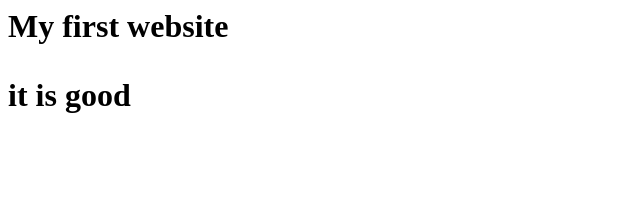
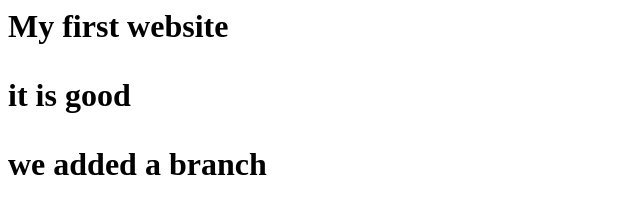
Before and after one commit to swapnilghosh7/hello_world, a plain HTML site: page index.html in a window 1280 px wide. Shown: the whole page, without its empty margins (0-640 px from the left). Drawn offline with Linux system fonts and the light colour scheme.

Commit message:
Feaatur added

```diff
--- a/index.html
+++ b/index.html
@@ -4,4 +4,5 @@
 <body>
 	<h1> My first website<h1>
 		<p>it is good</p>
+		<p>we added a branch</p>
 </body>
```
